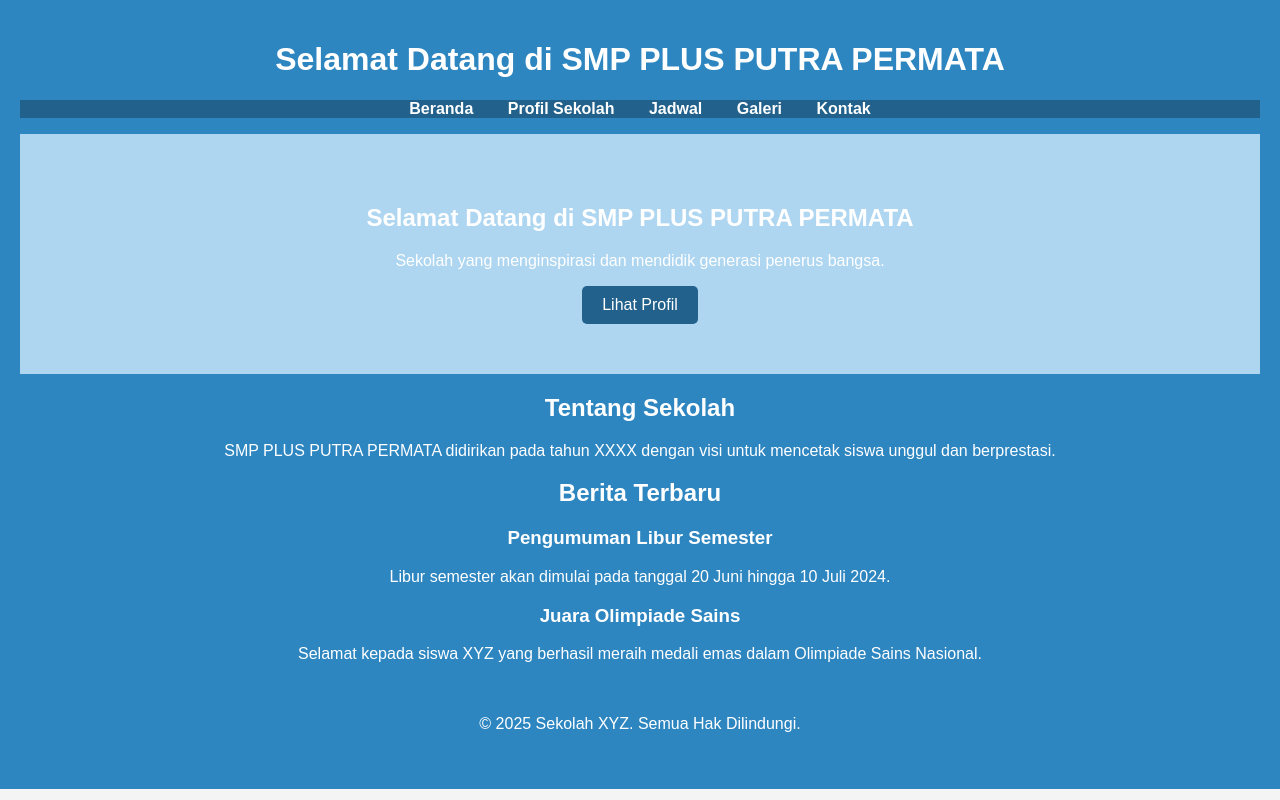
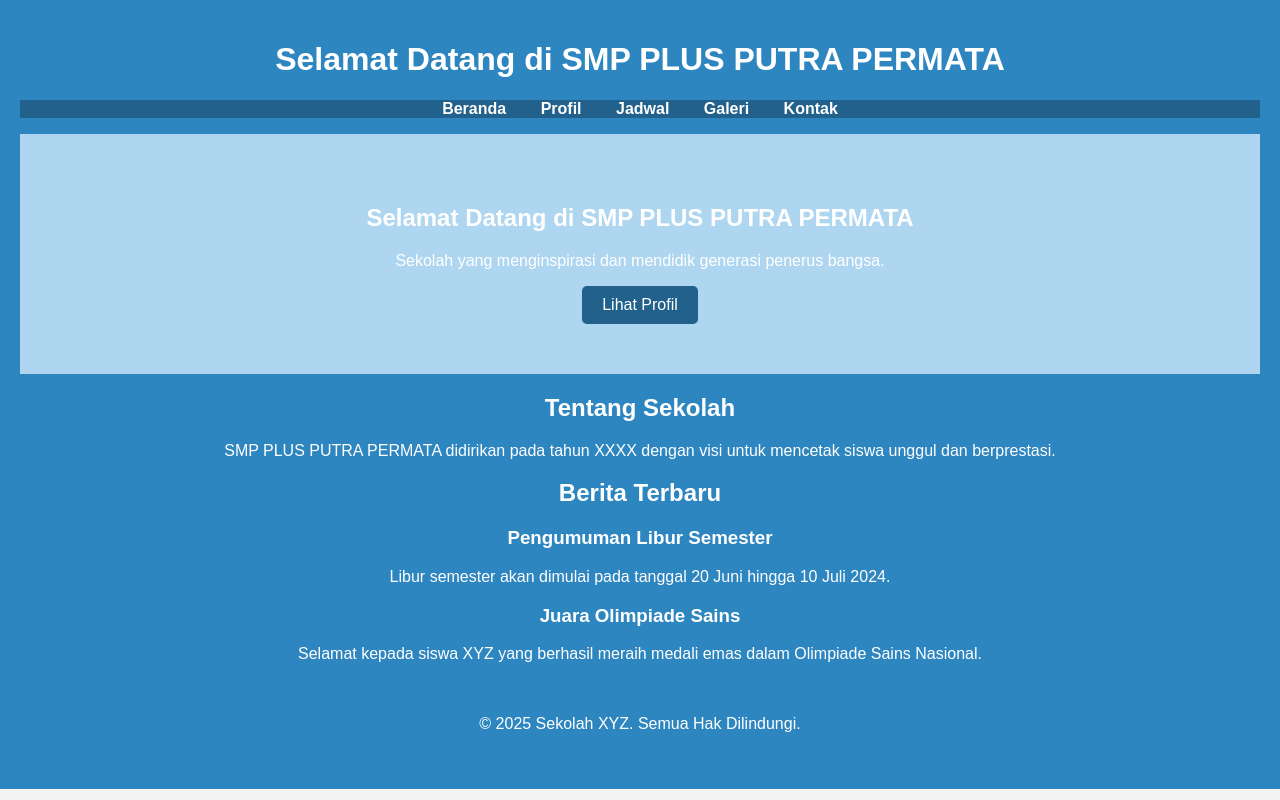
Before and after one commit to SMP2P/smp-plus-putra-permata-website, a plain HTML site: page index.html in a window 1280 px wide. Drawn offline with Linux system fonts and the light colour scheme; files that its build step writes are made by us from their sources; files whose address does not match are found by name.

Commit message:
Update index.html

```diff
--- a/index.html
+++ b/index.html
@@ -13,7 +13,7 @@
         <nav>
             <ul>
                 <li><a href="index.html">Beranda</a></li>
-                <li><a href="profil.html">Profil Sekolah</a></li>
+                <li><a href="profil.html">Profil</a></li>
                 <li><a href="jadwal.html">Jadwal</a></li>
                 <li><a href="galeri.html">Galeri</a></li>
                 <li><a href="kontak.html">Kontak</a></li>
```
